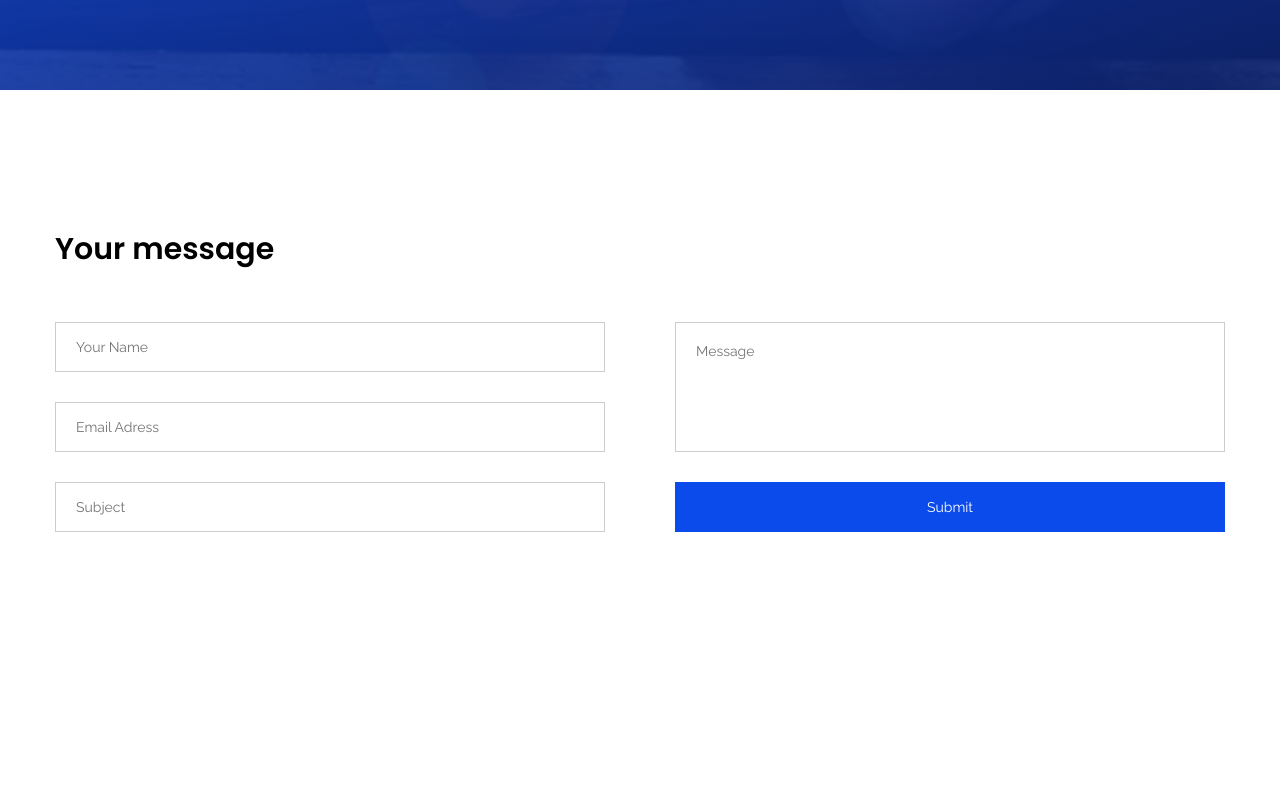
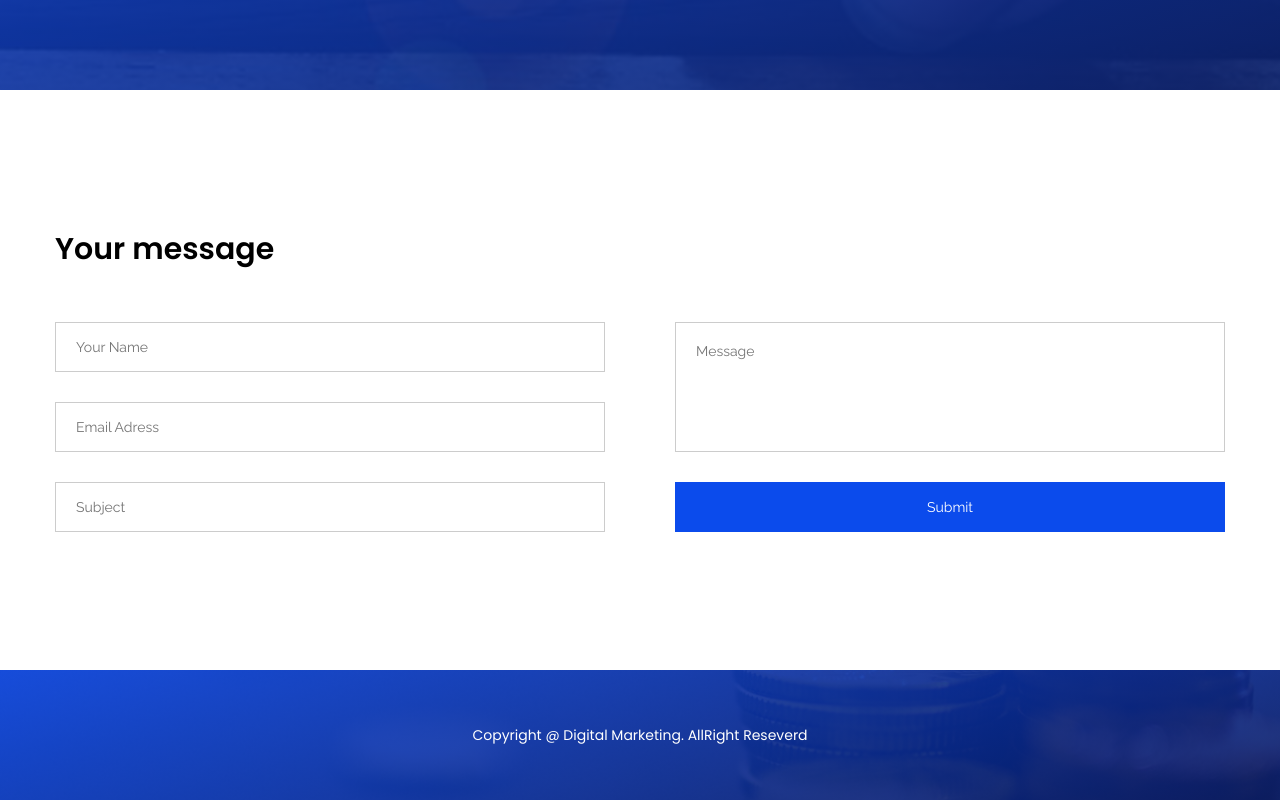
Before and after one commit to Bbsko1/Digital-banking, a website: page Source/index.html in a window 1280 px wide. Shown: the part 3186-3986 px from the top of the page. Before the commit the page ends 3856 px from the top, so only its background shows below. Drawn offline with Linux system fonts and the light colour scheme; files whose address does not match are found by name.

Commit message:
footer готов

```diff
--- a/Source/SCSS/blocks/achievements.scss
+++ b/Source/SCSS/blocks/achievements.scss
@@ -2,10 +2,14 @@
     position: relative;
     height: 1px;
     min-height: 550px;
-    background-image: url("../../img/img/achievements@1x.png");
+    background-image: url("../img/img/achievements@1x.png");
     background-repeat: no-repeat;
     background-position: center;
     background-size: cover;
+
+    @media (min-resolution: 2dppx) {
+        background-image: url("../img/img/achievements@2x.png");
+    }
 
     &::after {
         position: absolute;
--- /dev/null
+++ b/Source/SCSS/blocks/footer.scss
@@ -0,0 +1,34 @@
+.footer {
+    position: relative;
+    height: 1px;
+    min-height: 130px;
+    background-image: url("../img/img/footer@1x.jpg");
+    background-repeat: no-repeat;
+    background-position: center;
+    background-size: cover;
+
+    @media (min-resolution: 2dppx) {
+        background-image: url("../img/img/footer@2x.jpg");
+    }
+
+    &::after {
+        position: absolute;
+        top: 0;
+        right: 0;
+        bottom: 0;
+        left: 0;
+        z-index: 1;
+        content: "";
+        background: linear-gradient(342deg, rgba(7, 29, 104, 0.9) 0%, rgba(11, 75, 236, 0.9) 100%);
+    }
+
+    &__container {
+        position: relative;
+        z-index: 2;
+        display: flex;
+        align-items: center;
+        justify-content: center;
+        height: 100%;
+        font-size: 14px;
+    }
+}
--- a/Source/SCSS/style.scss
+++ b/Source/SCSS/style.scss
@@ -12,3 +12,4 @@
 @import 'blocks/service';
 @import 'blocks/achievements';
 @import 'blocks/message';
+@import 'blocks/footer';
--- a/Source/index.html
+++ b/Source/index.html
@@ -205,6 +205,13 @@
             </div>
         </section>
     </main>
+    <footer class="footer">
+        <div class="footer__container container">
+            <p class="footer__text">
+                Copyright @ Digital Marketing. AllRight Reseverd
+            </p>
+        </div>
+    </footer>
 </body>
 
 </html>
```
Also changed, not shown: Source/CSS/style.min.css, Source/img/img/footer@1x.jpg (added), Source/img/img/footer@1x.png (deleted), Source/img/img/footer@1x.webp (deleted), Source/img/img/footer@2x.jpg (added), Source/img/img/footer@2x.png (deleted), Source/img/img/footer@2x.webp (deleted), 1 other file.
